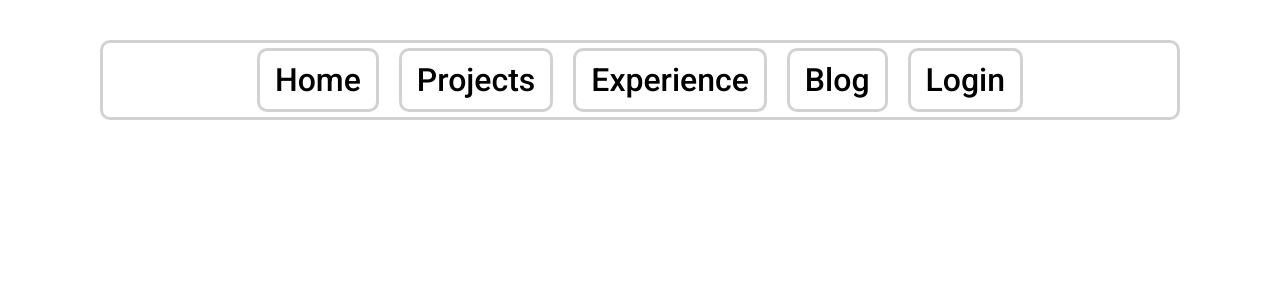
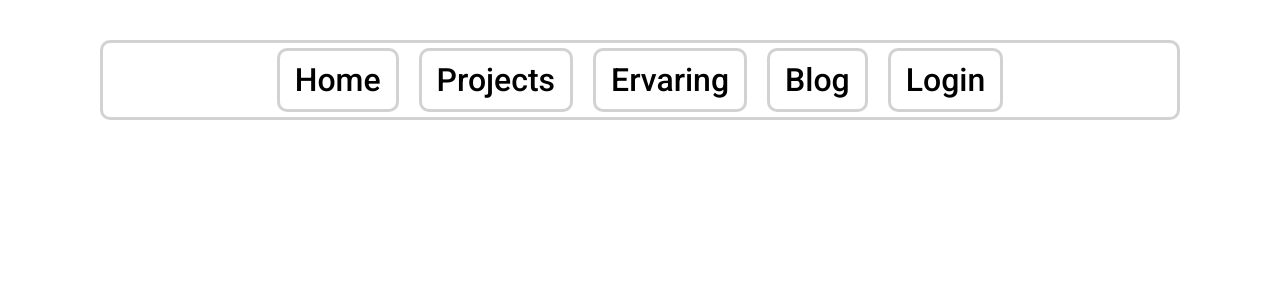
Before and after one commit to Brighton-code/Portfolio, a PHP site: page /Views/single.projects.view.php in a window 1280 px wide. Shown: the top 300 px of the page. Run offline with PHP 8.4, Linux system fonts and the light colour scheme.

Commit message:
ervaring

```diff
--- a/Views/Layouts/nav.php
+++ b/Views/Layouts/nav.php
@@ -2,7 +2,7 @@
 	<nav>
 		<a class="border link" href="/">Home</a>
 		<a class="border link" href="/projects">Projects</a>
-		<a class="border link" href="#experience">Experience</a>
+		<a class="border link" href="/ervaring">Ervaring</a>
 		<a class="border link" href="#blog">Blog</a>
 		<?php if (isset($_SESSION['user_id']) && $_SESSION['user_id']): ?>
 			<a class="border link" href="/logout">logout</a>
--- a/Views/index.view.php
+++ b/Views/index.view.php
@@ -44,7 +44,7 @@ if (isset($error) && !empty($error)) {
 				Al ken ik nog niet veel talen ik ben altijd blij er een bij te leren.</p>
 		</section>
 		<!-- Ervaring -->
-		<section id="experience" class="border internal" onclick="location.href = '/experience'">
+		<section id="experience" class="border internal" onclick="location.href = '/ervaring'">
 			<div class="legend">Ervaring</div>
 			<h3>Ervaring</h3>
 			<!--				<a href="/experience">Ervaringen</a>-->
```
